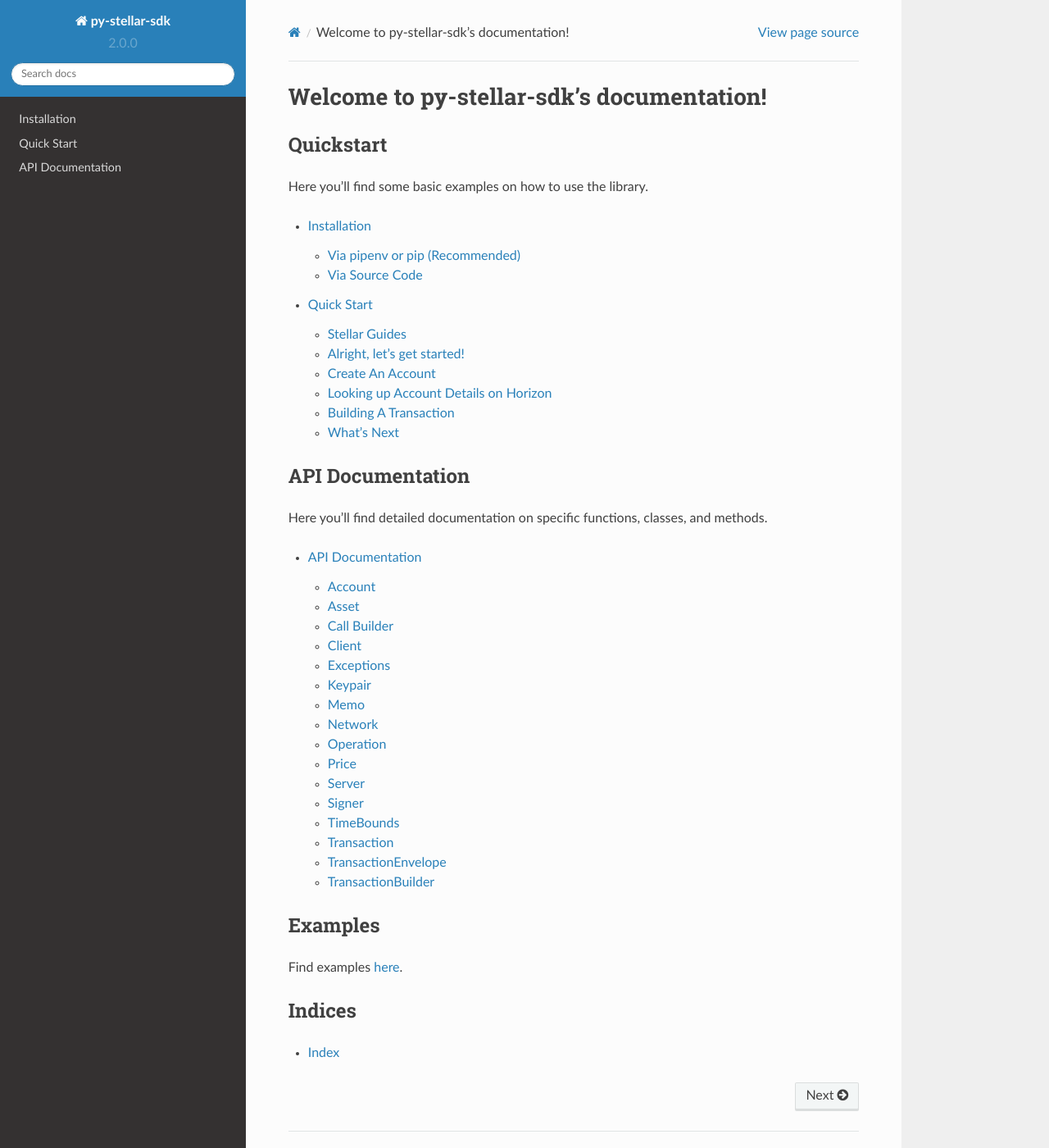
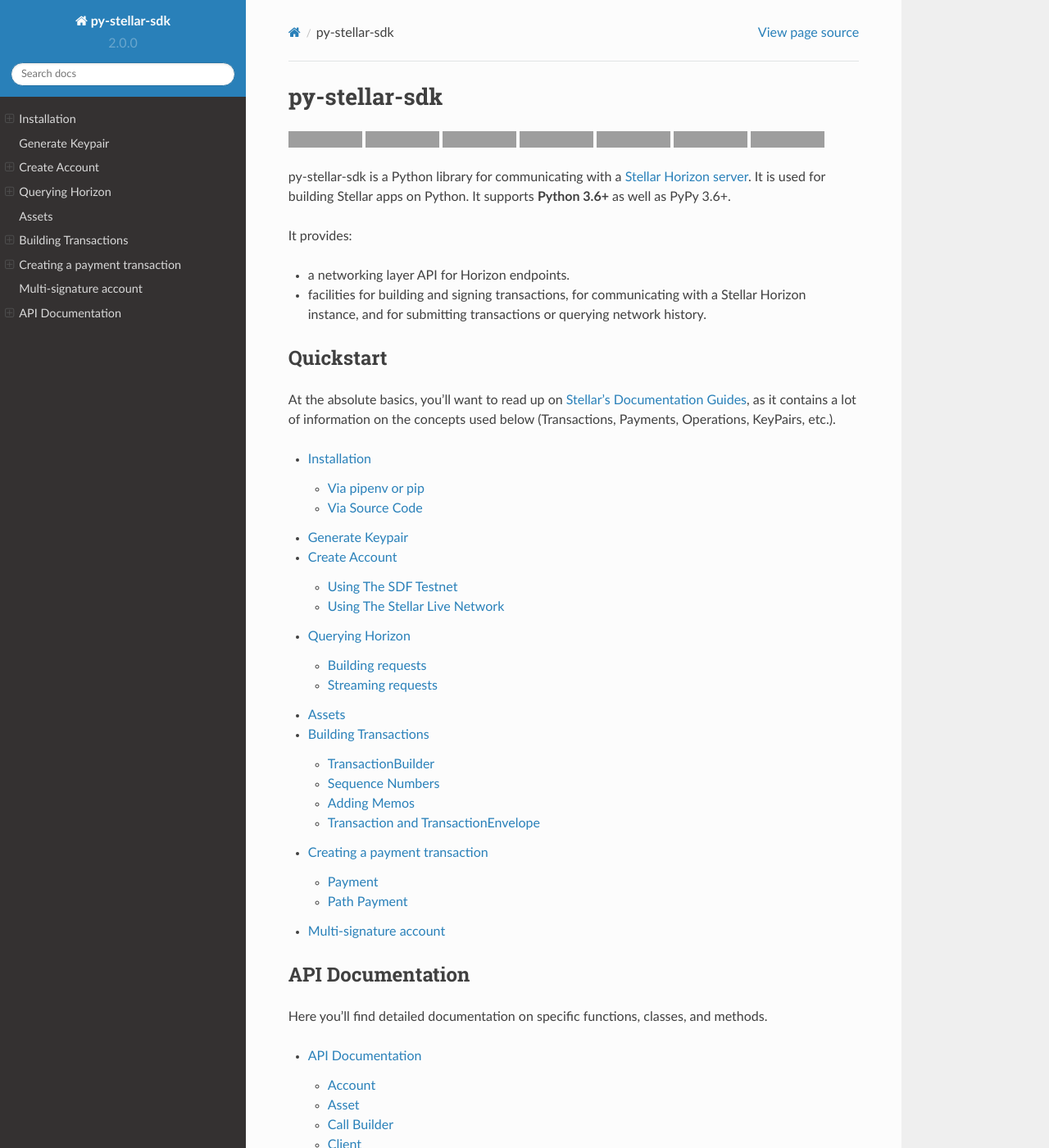
Before and after one commit to StellarCN/py-stellar-base, a Sphinx documentation site: the page built from docs/index.rst, in a window 1280 px wide and 1400 px high. Shown: the whole window at 82% size. Built offline with Sphinx 7.4.7 and the Read the Docs theme 2.0.0, drawn with Linux system fonts in a browser that asks for light colours; some of the changed text lies outside the part shown; grey boxes are pictures that could not be loaded.

Commit message:
docs: new document site

```diff
--- a/README.rst
+++ b/README.rst
@@ -31,7 +31,7 @@
 
 
 py-stellar-sdk is a Python library for communicating with
-a `Stellar Horizon server`_. It is used for building Stellar apps on Python. It supports Python 3.6+ as
+a `Stellar Horizon server`_. It is used for building Stellar apps on Python. It supports **Python 3.6+** as
 well as PyPy 3.6+.
 
 It provides:
--- a/docs/api.rst
+++ b/docs/api.rst
@@ -303,6 +303,8 @@
    :members:
    :inherited-members:
 
+.. _operation_list_archor:
+
 Operation
 ^^^^^^^^^
 
--- /dev/null
+++ b/docs/building_transactions.rst
@@ -0,0 +1,95 @@
+.. _building_transactions:
+
+
+*********************
+Building Transactions
+*********************
+
+`Transactions <https://stellar.org/developers/learn/concepts/transactions.html>`_ are the commands that modify the state of the ledger.
+They include sending payments, creating offers, making account configuration changes, etc.
+
+Every transaction has a source `account <https://stellar.org/developers/learn/concepts/accounts.html>`__. This is the account
+that pays the `fee <https://stellar.org/developers/learn/concepts/fees.html>`_ and uses up a sequence number for the transaction.
+
+Transactions are made up of one or more `operations <https://stellar.org/developers/learn/concepts/operations.html>`_.
+Each operation also has a source account, which defaults to the transaction's source account.
+
+`TransactionBuilder <https://github.com/stellar/js-stellar-base/blob/master/src/transaction_builder.js>`_
+-------------------------------------------------------------------------------------------------------------
+
+The :py:class:`TransactionBuilder <stellar_sdk.transaction_builder.TransactionBuilder>` class is used to construct new transactions.
+TransactionBuilder is given an account that is used as transaction's **source account**.
+The transaction will use the current sequence number of the given :py:class:`Account <stellar_sdk.account.Account>`
+object as its sequence number and increments the given account's sequence number
+when :py:meth:`build() <stellar_sdk.transaction_builder.TransactionBuilder.build>` is called on the TransactionBuilder.
+
+Operations can be added to the transaction calling
+:py:meth:`append_operation <stellar_sdk.transaction_builder.TransactionBuilder.append_operation>` for
+each operation you wish to add to the transaction.
+See :ref:`operation_list_archor` for a list of possible operations you can add.
+:py:meth:`append_operation <stellar_sdk.transaction_builder.TransactionBuilder.append_operation>`
+returns the current :py:class:`TransactionBuilder <stellar_sdk.transaction_builder.TransactionBuilder>`
+object so you can chain multiple calls. But you don't need to call it directly,
+we have prepared a lot of easy-to-use functions for you, such as
+:py:meth:`append_payment_op <stellar_sdk.transaction_builder.TransactionBuilder.append_payment_op>`
+can add a payment operation to the :py:class:`TransactionBuilder <stellar_sdk.transaction_builder.TransactionBuilder>`.
+
+After adding the desired operations, call the :py:meth:`build() <stellar_sdk.transaction_builder.TransactionBuilder.build>`
+method on the :py:class:`TransactionBuilder <stellar_sdk.transaction_builder.TransactionBuilder>`.
+This will return a fully constructed :py:class:`TransactionEnvelope <stellar_sdk.transaction_envelop.TransactionEnvelope>`.
+The transaction object is wrapped in an object called a :py:class:`TransactionEnvelope <stellar_sdk.transaction_envelope.TransactionEnvelope>`,
+the returned transaction will contain
+the sequence number of the source account. This transaction is unsigned.
+You must sign it before it will be accepted by the Stellar network.
+
+.. literalinclude:: ../examples/transaction_builder.py
+   :language: python
+   :linenos:
+
+Sequence Numbers
+----------------
+
+The sequence number of a transaction has to match the sequence number stored by the source account or else the transaction is invalid.
+After the transaction is submitted and applied to the ledger, the source account's sequence number increases by 1.
+
+There are two ways to ensure correct sequence numbers:
+
+
+#. Read the source account's sequence number before submitting a transaction
+#. Manage the sequence number locally
+
+During periods of high transaction throughput, fetching a source account's sequence number from the network may not return
+the correct value. So, if you're submitting many transactions quickly, you will want to keep track of the sequence number locally.
+
+Adding Memos
+------------
+
+Transactions can contain a **memo** field you can use to attach additional information to the transaction. You can do this
+by passing a :py:class:`Memo <stellar_sdk.memo.Memo>` object when you construct the TransactionBuilder.
+
+There are 5 types of memos:
+
+* :py:class:`stellar_sdk.memo.NoneMemo` - empty memo,
+* :py:class:`stellar_sdk.memo.TextMemo`` - 28-byte ascii encoded string memo,
+* :py:class:`stellar_sdk.memo.IdMemo`- 64-bit number memo,
+* :py:class:`stellar_sdk.memo.HashMemo` - 32-byte hash - ex. hash of an item in a content server,
+* :py:class:`stellar_sdk.memo.ReturnHashMemo` - 32-byte hash used for returning payments - contains hash of the transaction being rejected.
+
+.. literalinclude:: ../examples/transaction_builder_with_memo.py
+   :language: python
+   :linenos:
+
+
+Transaction and TransactionEnvelope
+-----------------------------------
+These two concepts may make the novices unclear, but the official has given a good explanation.
+
+Transactions are commands that modify the ledger state. Among other things, Transactions are used to send payments,
+enter orders into the distributed exchange, change settings on accounts, and authorize another account to hold your
+currency. If you think of the ledger as a database, then transactions are SQL commands.
+
+Once a transaction is ready to be signed, the transaction object is wrapped in an object called a Transaction Envelope,
+which contains the transaction as well as a set of signatures. Most transaction envelopes only contain a single
+signature along with the transaction, but in multi-signature setups it can contain many signatures. Ultimately,
+transaction envelopes are passed around the network and are included in transaction sets,
+as opposed to raw Transaction objects.
--- a/docs/conf.py
+++ b/docs/conf.py
@@ -56,8 +56,8 @@
 
 # General information about the project.
 project = 'py-stellar-sdk'
-copyright = '2019, Stellar Community'
-author = 'Stellar Community'
+copyright = '2019, StellarCN and Individual Contributors'
+author = 'StellarCN and Individual Contributors'
 
 import stellar_sdk
 # The version info for the project you're documenting, acts as replacement for
@@ -99,6 +99,8 @@
 # documentation.
 #
 html_theme_options = {
+    'collapse_navigation': False,
+    'style_external_links': False
 }
 
 # Add any paths that contain custom static files (such as style sheets) here,
--- /dev/null
+++ b/docs/create_account.rst
@@ -0,0 +1,37 @@
+.. _create_account:
+
+
+**************
+Create Account
+**************
+
+Now, in order to create an account, you need to run a :py:class:`CreateAccount
+<stellar_sdk.operation.CreateAccount>` operation with your new account ID.
+Due to `Stellar's account minimums
+<https://www.stellar.org/developers/guides/concepts/fees.html#minimum-account-balance>`_,
+you'll need to transfer the minimum account balance from another account with
+the create account operation. As of this writing, minimum balance is **1 XLM (2
+x 0.5 Base Reserve)**, and is subject to change.
+
+Using The SDF Testnet
+=====================
+If you want to play in the Stellar test network, you can ask our `Friendbot
+<https://www.stellar.org/developers/guides/get-started/create-account.html>`_
+to create an account for you as shown below:
+
+.. literalinclude:: ../examples/create_account_friendbot.py
+   :language: python
+   :linenos:
+
+Using The Stellar Live Network
+==============================
+On the other hand, if you would like to create an account on the live network,
+you should buy some Stellar Lumens from an exchange. When you withdraw the
+Lumens into your new account, the exchange will automatically create the
+account for you. However, if you want to create an account from another
+account of your own, here's an example of how to do so:
+
+
+.. literalinclude:: ../examples/create_account.py
+   :language: python
+   :linenos:
--- a/docs/index.rst
+++ b/docs/index.rst
@@ -3,18 +3,68 @@
    You can adapt this file completely to your liking, but it should at least
    contain the root `toctree` directive.
 
-Welcome to py-stellar-sdk's documentation!
-===========================================
+.. .. include:: ../README.rst
+
+py-stellar-sdk
+===============================
+
+.. image:: https://img.shields.io/travis/StellarCN/py-stellar-base.svg?style=flat-square&maxAge=1800
+    :alt: Travis (.org)
+    :target: https://travis-ci.org/StellarCN/py-stellar-base/
+
+.. image:: https://img.shields.io/readthedocs/stellar-sdk.svg?style=flat-square&maxAge=1800
+    :alt: Read the Docs
+    :target: https://stellar-sdk.readthedocs.io/en/latest/
+
+.. image:: https://img.shields.io/codecov/c/github/StellarCN/py-stellar-base/v2?style=flat-square&maxAge=1800
+    :alt: Codecov
+    :target: https://codecov.io/gh/StellarCN/py-stellar-base
+
+.. image:: https://img.shields.io/codeclimate/maintainability/overcat/py-stellar-sdk?style=flat-square&maxAge=1800
+    :alt: Code Climate maintainability
+    :target: https://codeclimate.com/github/overcat/py-stellar-sdk/maintainability
+
+.. image:: https://img.shields.io/pypi/v/stellar-sdk.svg?style=flat-square&maxAge=1800
+    :alt: PyPI
+    :target: https://pypi.python.org/pypi/stellar-sdk
+
+.. image:: https://img.shields.io/badge/python-3.6%20%7C%203.7-blue?style=flat-square
+    :alt: Python - Version
+    :target: https://pypi.python.org/pypi/stellar-sdk
+
+.. image:: https://img.shields.io/badge/implementation-cpython%20%7C%20pypy-blue?style=flat-square
+    :alt: PyPI - Implementation
+    :target: https://pypi.python.org/pypi/stellar-sdk
+
+
+py-stellar-sdk is a Python library for communicating with
+a `Stellar Horizon server`_. It is used for building Stellar apps on Python. It supports **Python 3.6+** as
+well as PyPy 3.6+.
+
+It provides:
+
+- a networking layer API for Horizon endpoints.
+- facilities for building and signing transactions, for communicating with a Stellar Horizon instance, and for submitting transactions or querying network history.
 
 Quickstart
 ----------
-Here you'll find some basic examples on how to use the library.
+At the absolute basics, you'll want to read up on `Stellar's Documentation
+Guides <https://www.stellar.org/developers/guides/>`_, as it contains a lot of
+information on the concepts used below (Transactions, Payments, Operations,
+KeyPairs, etc.).
 
 .. toctree::
    :maxdepth: 2
 
    install
-   quickstart
+   generate_keypair
+   create_account
+   querying_horizon
+   assets
+   building_transactions
+   payment
+   multi_signature_account
+
 
 API Documentation
 -----------------
@@ -26,15 +76,29 @@
 
    api
 
-Examples
---------
-Find examples `here`_.
+
+Links
+-----
+* Document: https://stellar-sdk.readthedocs.io
+* Code: https://github.com/StellarCN/py-stellar-base/tree/v2
+* Docker: https://hub.docker.com/r/overcat/py-stellar-base
+* Examples: https://github.com/StellarCN/py-stellar-base/tree/master/examples
+* Issue tracker: https://github.com/StellarCN/py-stellar-base/issues
+* License: `Apache License 2.0 <https://github.com/StellarCN/py-stellar-base/blob/master/LICENSE>`_
+* Releases: https://pypi.org/project/stellar-sdk/
+
+Thanks
+------
+This document is based on `JavaScript Stellar SDK`_ documentation.
+Thank you to all the people who have already contributed to Stellar ecosystem!
 
 
-Indices
--------
-
-* :ref:`genindex`
+:ref:`genindex`
+---------------
 
 
 .. _here: https://github.com/StellarCN/py-stellar-base/tree/master/examples
+.. _Stellar Horizon server: https://github.com/stellar/go/tree/master/services/horizon
+.. _pip: https://pip.pypa.io/en/stable/quickstart/
+.. _pipenv: https://github.com/pypa/pipenv
+.. _JavaScript Stellar SDK: https://www.stellar.org/developers/js-stellar-sdk/reference/
--- a/docs/install.rst
+++ b/docs/install.rst
@@ -4,7 +4,7 @@
 Installation
 ************
 
-Via pipenv or pip (Recommended)
+Via pipenv or pip
 ===============================
 
 To install py-stellar-sdk, use pipenv to install the module:
@@ -14,7 +14,7 @@
     pipenv install stellar-sdk
 
 If you're not using `pipenv <https://docs.pipenv.org/>`_, you should.
-Otherwise, you can install it via plain old ``pip``. More on installing Python
+Otherwise, you can install it via plain old `pip <https://pip.pypa.io/en/stable/quickstart/>`_. More on installing Python
 and dependencies can be found over in the `Hitchhiker's Guide to Python
 <http://docs.python-guide.org/en/latest/starting/installation/>`_.
 
--- /dev/null
+++ b/docs/multi_signature_account.rst
@@ -0,0 +1,27 @@
+.. _multi_signature_account:
+
+
+***********************
+Multi-signature account
+***********************
+
+`Multi-signature accounts <https://www.stellar.org/developers/learn/concepts/multi-sig.html>`_
+can be used to require that transactions require multiple public keys to sign before they are considered valid.
+This is done by first configuring your account's **threshold** levels. Each operation has a threshold level of either low, medium,
+or high. You give each threshold level a number between 1-255 in your account. Then, for each key in your account, you
+assign it a weight (1-255, setting a 0 weight deletes the key). Any transaction must be signed with enough keys to meet the threshold.
+
+For example, let's say you set your threshold levels; low = 1, medium = 2, high = 3. You want to send a payment operation,
+which is a medium threshold operation. Your master key has weight 1. Additionally, you have a secondary key associated with your account which has a weight of 1.
+Now, the transaction you submit for this payment must include both signatures of your master key and secondary
+key since their combined weight is 2 which is enough to authorize the payment operation.
+
+In this example, we will:
+
+* Add a second signer to the account
+* Set our account's masterkey weight and threshold levels
+* Create a multi signature transaction that sends a payment
+
+.. literalinclude:: ../examples/set_up_multisig_account.py
+   :language: python
+   :linenos:
--- /dev/null
+++ b/docs/payment.rst
@@ -0,0 +1,36 @@
+.. _payment:
+
+
+******************************
+Creating a payment transaction
+******************************
+
+Payment
+=======
+
+In this example, the destination account must exist.
+We use synchronous methods to submit transactions here, if you want,
+you can also use asynchronous methods.
+
+.. literalinclude:: ../examples/payment.py
+   :language: python
+   :linenos:
+
+Path Payment
+============
+
+In the example below we're sending 1000 XLM (at max) from *GABJLI6IVBKJ7HIC5NN7HHDCIEW3CMWQ2DWYHREQQUFWSWZ2CDAMZZX4* to
+*GBBM6BKZPEHWYO3E3YKREDPQXMS4VK35YLNU7NFBRI26RAN7GI5POFBB*. Destination Asset will be *GBP* issued by
+*GASOCNHNNLYFNMDJYQ3XFMI7BYHIOCFW3GJEOWRPEGK2TDPGTG2E5EDW*. Assets will be exchanged using the following path:
+
+
+* *USD* issued by *GBBM6BKZPEHWYO3E3YKREDPQXMS4VK35YLNU7NFBRI26RAN7GI5POFBB*
+* *EUR* issued by *GDTNXRLOJD2YEBPKK7KCMR7J33AAG5VZXHAJTHIG736D6LVEFLLLKPDL*
+
+The `path payment <https://www.stellar.org/developers/learn/concepts/list-of-operations.html#path-payment>`_ will
+cause the destination address to get 5.5 GBP. It will cost the sender no more than 1000 XLM.
+In this example there will be 3 exchanges, XLM->USD, USD->EUR, EUR->GBP.
+
+.. literalinclude:: ../examples/path_payment.py
+   :language: python
+   :linenos:
--- /dev/null
+++ b/docs/querying_horizon.rst
@@ -0,0 +1,40 @@
+.. _querying_horizon:
+
+
+****************
+Querying Horizon
+****************
+
+py-stellar-sdk gives you access to all the endpoints exposed by Horizon.
+
+Building requests
+=================
+
+py-stellar-sdk uses the `Builder pattern <https://en.wikipedia.org/wiki/Builder_pattern>`_ to create the requests to send
+to Horizon. Starting with a :py:class:`Server <stellar_sdk.server.Server>` object, you can chain methods together to generate a query.
+(See the `Horizon reference <https://www.stellar.org/developers/reference/>`_ documentation for what methods are possible.)
+
+.. literalinclude:: ../examples/query_horizon.py
+   :language: python
+   :linenos:
+
+Once the request is built, it can be invoked with :py:meth:`call() <stellar_sdk.call_builder.BaseCallBuilder.call>` or
+with :py:meth:`stream() <stellar_sdk.call_builder.BaseCallBuilder.stream>`.
+:py:meth:`call() <stellar_sdk.call_builder.BaseCallBuilder.call>` will return the
+response given by Horizon.
+
+Streaming requests
+==================
+
+Many requests can be invoked with :py:meth:`stream() <stellar_sdk.call_builder.BaseCallBuilder.stream>`.
+Instead of returning a result like :py:meth:`call() <stellar_sdk.call_builder.BaseCallBuilder.call>` does,
+:py:meth:`stream() <stellar_sdk.call_builder.BaseCallBuilder.stream>` will return an EventSource.
+Horizon will start sending responses from either the beginning of time or from the point
+specified with :py:meth:`cursor() <stellar_sdk.call_builder.BaseCallBuilder.cursor>`.
+(See the `Horizon reference <https://www.stellar.org/developers/reference/>`_ documentation to learn which endpoints support streaming.)
+
+For example, to log instances of transactions from a particular account:
+
+.. literalinclude:: ../examples/stream_requests.py
+   :language: python
+   :linenos:
```
Also changed, not shown: docs/assets.rst (added, +35 -0 lines), docs/generate_keypair.rst (added, +45 -0 lines).
